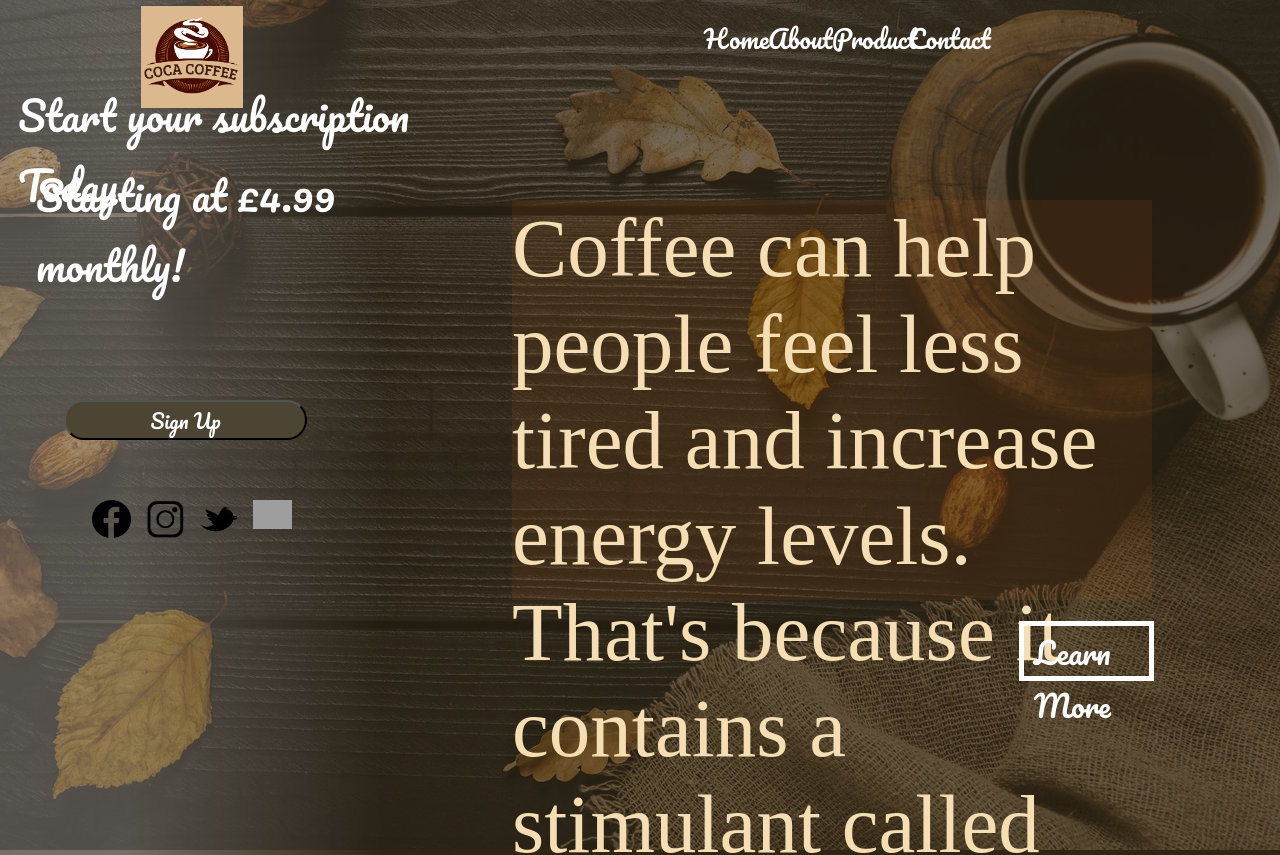
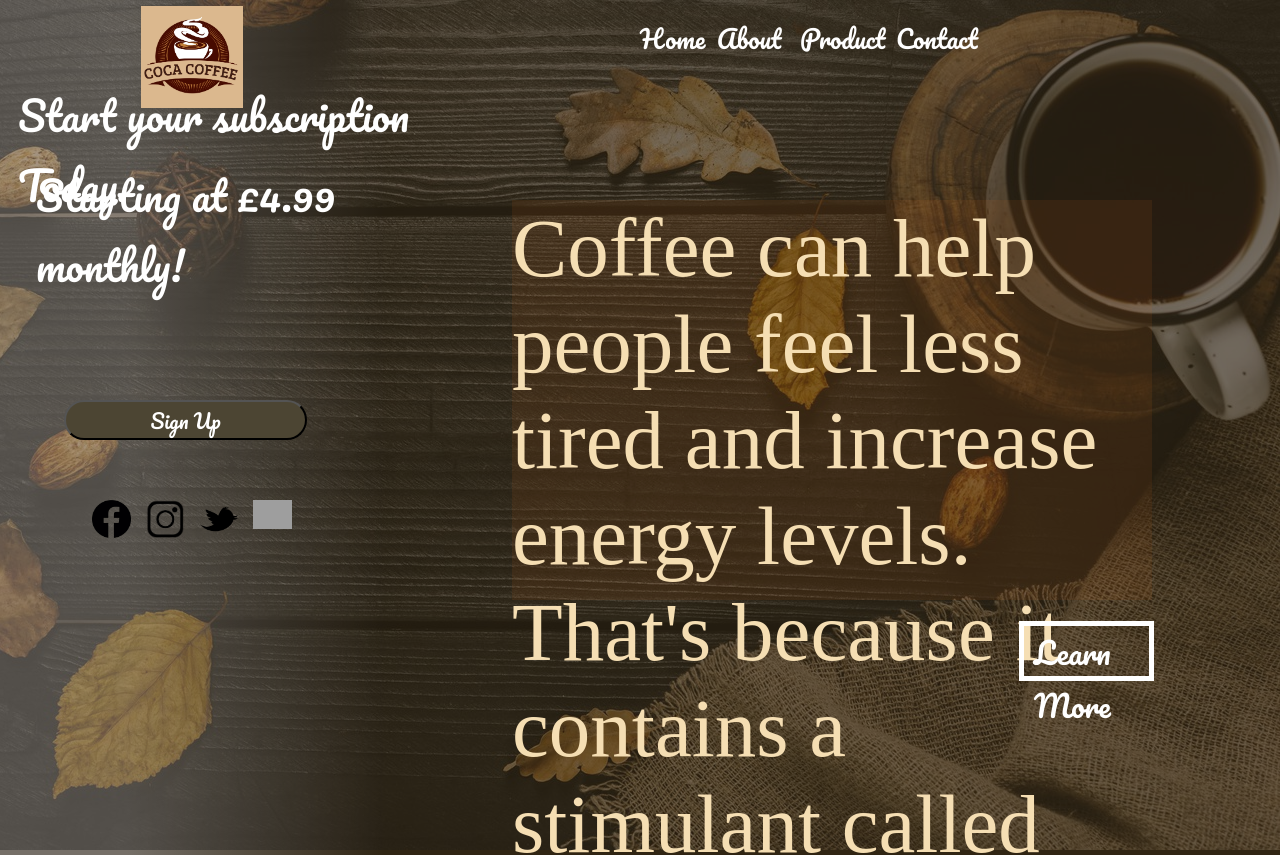
Before and after one commit to MohammedUsman-hub/coffee-subscription-landing-page, a React (Create React App) app in the folder coffee-sub/: page / in a window 1280 px wide. Shown: the top 855 px of the page. Built offline with nearby package versions, Linux system fonts and the light colour scheme; grey boxes are pictures that could not be loaded; a web font is replaced by a local one.

Commit message:
fixing nav

```diff
--- a/coffee-sub/src/index.css
+++ b/coffee-sub/src/index.css
@@ -123,7 +123,7 @@ html, body{
   display: flex;
   margin: auto;
   position: absolute;
-  bottom: 45pc;
+  bottom: 40pc;
   left: 4%;
 }
 #txt-2{ /* £4.99 monthly */
@@ -280,25 +280,25 @@ html, body{
     color: white;
     position: absolute;
     bottom: 55pc;
-    left: 55%;
+    left: 50%;
   }
   .nav-bar-about{
     color: white;
     position: absolute;
     bottom: 55pc;
-    left: 60%;
+    left: 56%;
   }
   .nav-bar-product{
     color: white;
     position: absolute;
     bottom: 55pc;
-    left: 65%;
+    left: 62.5%;
   }
   .nav-bar-contact{
     color: white;
     position: absolute;
     bottom: 55pc;
-    left: 71%;
+    left: 70%;
   }
 
   /* Background image */
@@ -319,7 +319,7 @@ html, body{
   /* Join button */
   .button-div{
     display: flex;
-    position: relative;
+    position: absolute;
   }
   #join-btn{
     display: flex;
```
